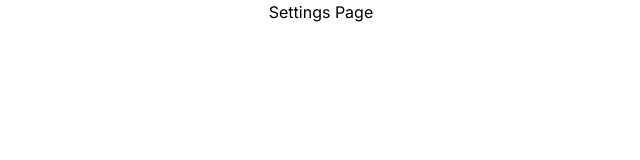
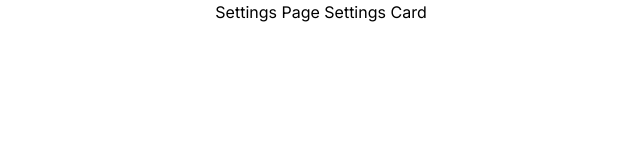
Before and after one commit to MishraSwet/SafeSpend., a Next.js app in the folder apps/userApp/: page /Settings in a window 1280 px wide. Shown: the top 160 px of the page, without its empty margins (319-959 px from the left). Built offline with nearby package versions, Linux system fonts and the light colour scheme.

Commit message:
Changes to Settings Component

```diff
--- a/apps/userApp/app/Settings/page.tsx
+++ b/apps/userApp/app/Settings/page.tsx
@@ -4,6 +4,7 @@ interface Settingform{
 export default function Settings() {
     return <div className="flex flex-col items-center justify-center">
         Settings Page
+        Settings Card
     </div>
 }
 
```
